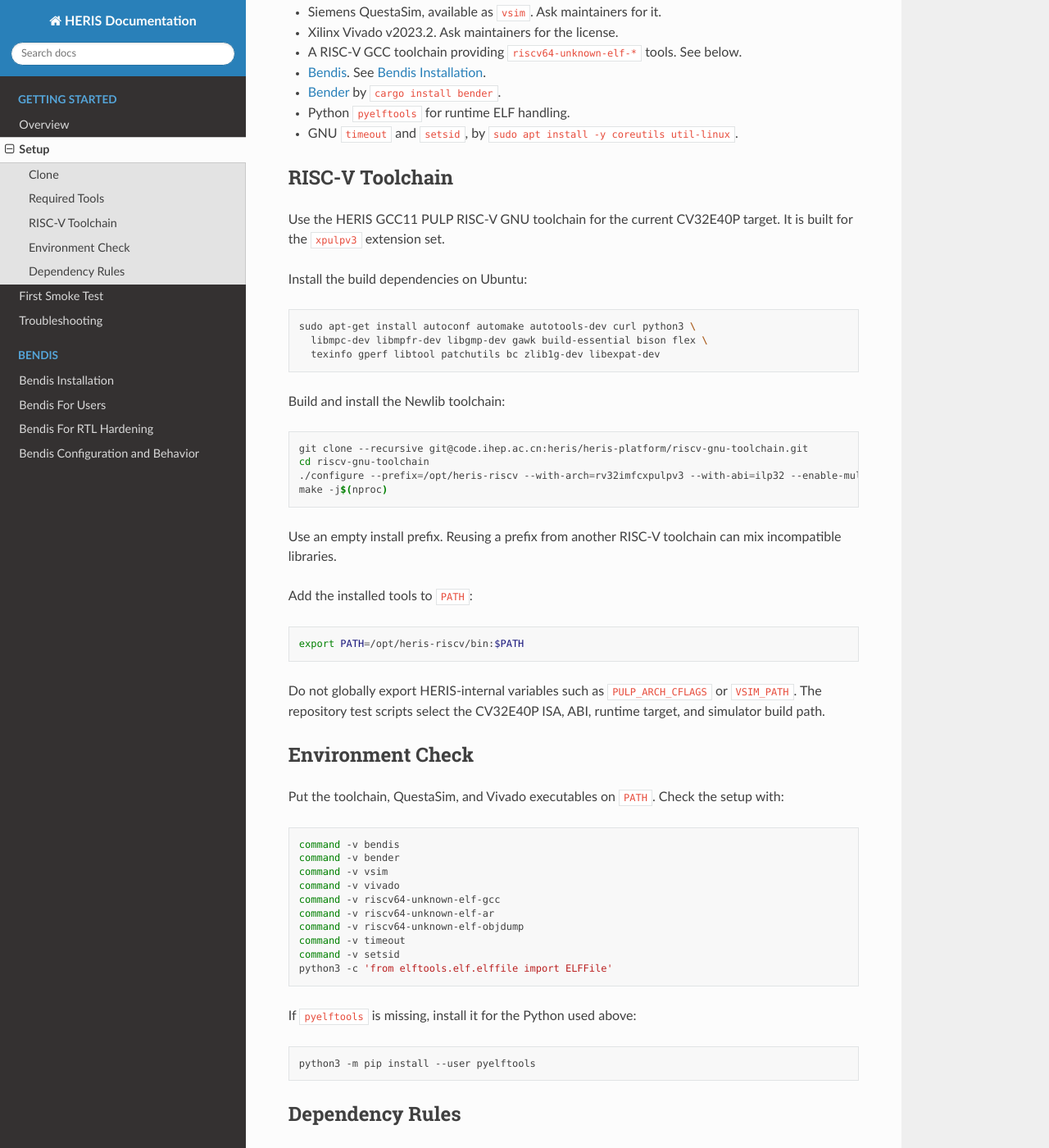
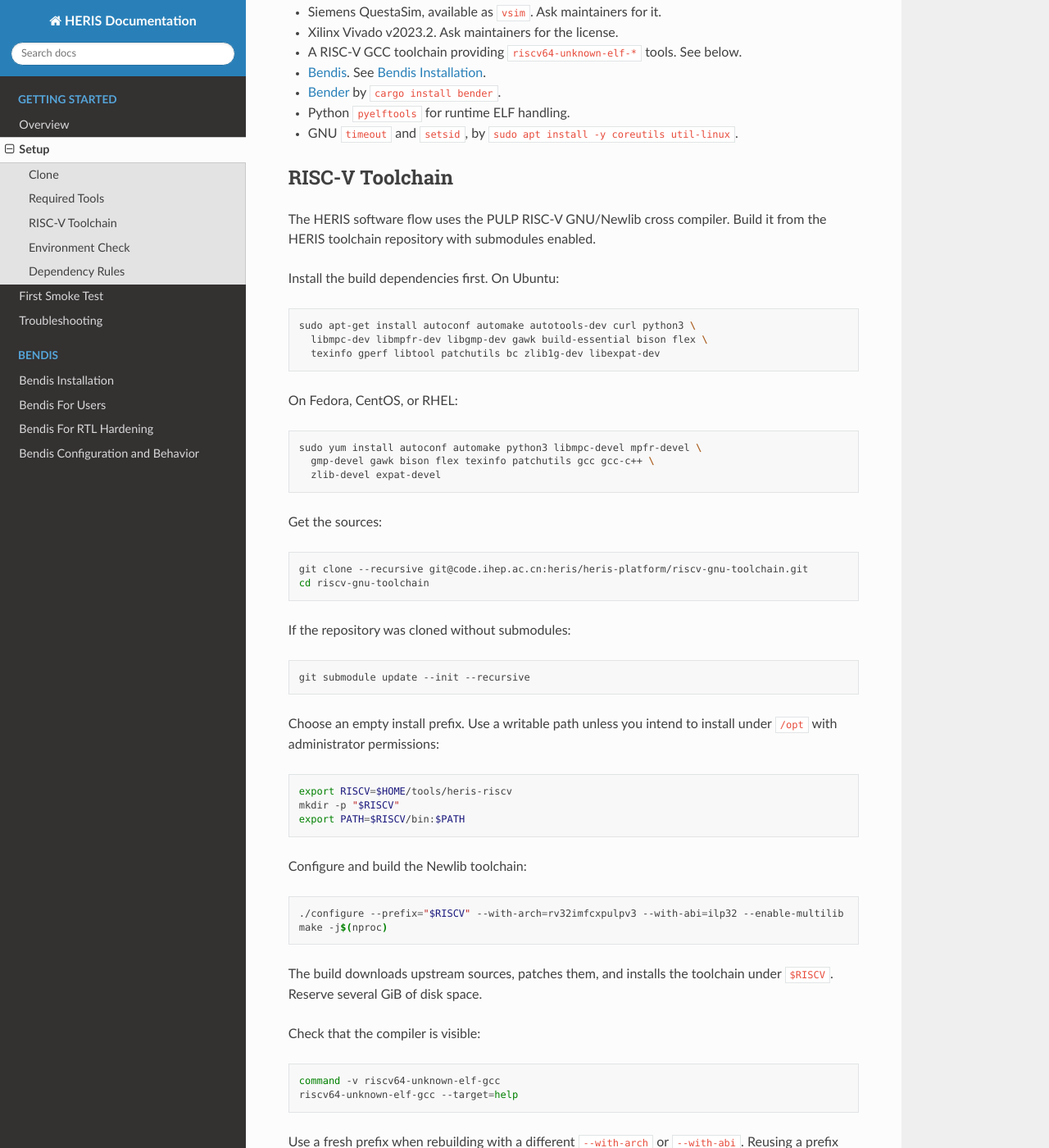
Before and after one commit to albertc9/HERIS-Doc, a Sphinx documentation site: the page built from docs/source/getting-started/setup.rst, in a window 1280 px wide and 1400 px high, scrolled down 660 px. Shown: the whole window at 82% size. Built offline with Sphinx 7.4.7 and the Read the Docs theme 3.1.0, drawn with Linux system fonts in a browser that asks for light colours; pages that are not in the unit, such as notebooks, are missing from menus; some of the changed text lies outside the part shown.

Commit message:
update setup

```diff
--- a/docs/source/getting-started/setup.rst
+++ b/docs/source/getting-started/setup.rst
@@ -39,10 +39,10 @@
 RISC-V Toolchain
 ----------------
 
-Use the HERIS GCC11 PULP RISC-V GNU toolchain for the current CV32E40P target.
-It is built for the ``xpulpv3`` extension set.
+The HERIS software flow uses the PULP RISC-V GNU/Newlib cross compiler. Build
+it from the HERIS toolchain repository with submodules enabled.
 
-Install the build dependencies on Ubuntu:
+Install the build dependencies first. On Ubuntu:
 
 .. code-block:: sh
 
@@ -50,27 +50,62 @@
      libmpc-dev libmpfr-dev libgmp-dev gawk build-essential bison flex \
      texinfo gperf libtool patchutils bc zlib1g-dev libexpat-dev
 
-Build and install the Newlib toolchain:
+On Fedora, CentOS, or RHEL:
+
+.. code-block:: sh
+
+   sudo yum install autoconf automake python3 libmpc-devel mpfr-devel \
+     gmp-devel gawk bison flex texinfo patchutils gcc gcc-c++ \
+     zlib-devel expat-devel
+
+Get the sources:
 
 .. code-block:: sh
 
    git clone --recursive git@code.ihep.ac.cn:heris/heris-platform/riscv-gnu-toolchain.git
    cd riscv-gnu-toolchain
-   ./configure --prefix=/opt/heris-riscv --with-arch=rv32imfcxpulpv3 --with-abi=ilp32 --enable-multilib
-   make -j$(nproc)
 
-Use an empty install prefix. Reusing a prefix from another RISC-V toolchain can
-mix incompatible libraries.
-
-Add the installed tools to ``PATH``:
+If the repository was cloned without submodules:
 
 .. code-block:: sh
 
-   export PATH=/opt/heris-riscv/bin:$PATH
+   git submodule update --init --recursive
+
+Choose an empty install prefix. Use a writable path unless you intend to install
+under ``/opt`` with administrator permissions:
+
+.. code-block:: sh
+
+   export RISCV=$HOME/tools/heris-riscv
+   mkdir -p "$RISCV"
+   export PATH=$RISCV/bin:$PATH
+
+Configure and build the Newlib toolchain:
+
+.. code-block:: sh
+
+   ./configure --prefix="$RISCV" --with-arch=rv32imfcxpulpv3 --with-abi=ilp32 --enable-multilib
+   make -j$(nproc)
+
+The build downloads upstream sources, patches them, and installs the toolchain
+under ``$RISCV``. Reserve several GiB of disk space.
+
+Check that the compiler is visible:
+
+.. code-block:: sh
+
+   command -v riscv64-unknown-elf-gcc
+   riscv64-unknown-elf-gcc --target=help
+
+Use a fresh prefix when rebuilding with a different ``--with-arch`` or
+``--with-abi``. Reusing a prefix from another Newlib toolchain can leave
+incompatible libraries in place.
 
 Do not globally export HERIS-internal variables such as ``PULP_ARCH_CFLAGS``
 or ``VSIM_PATH``. The repository test scripts select the CV32E40P ISA, ABI,
 runtime target, and simulator build path.
+
+See more details `here <https://code.ihep.ac.cn/heris/heris-platform/riscv-gnu-toolchain/-/blob/master/README.md>`_.
 
 Environment Check
 -----------------
```
